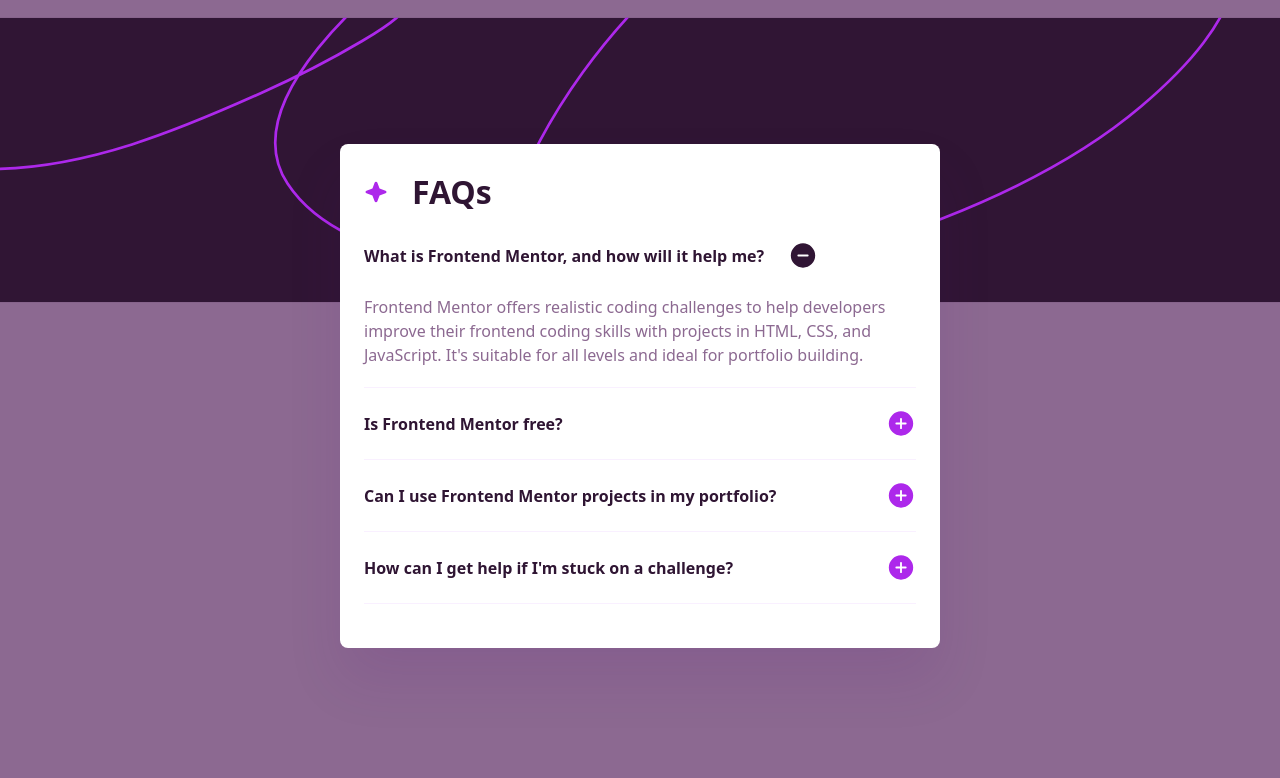
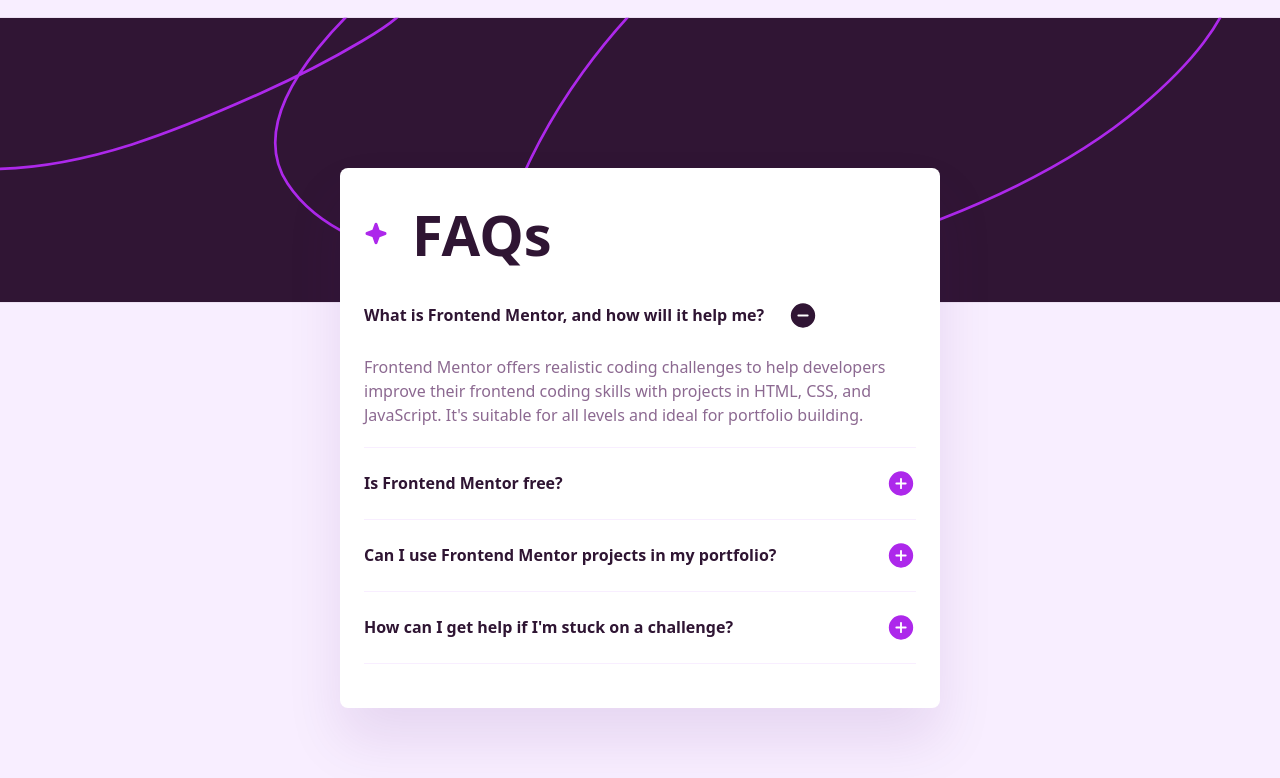
Before and after one commit to Krymancer/faq-accordion, a Next.js app: page / in a window 1280 px wide. Shown: the top 778 px of the page. Built offline with nearby package versions, Linux system fonts and the light colour scheme.

Commit message:
fix: desktop font size

```diff
--- a/src/app/page.tsx
+++ b/src/app/page.tsx
@@ -21,7 +21,7 @@
 
 export default function Home() {
   return (
-    <main className='min-h-screen flex bg-grayish-purple relative'>
+    <main className='min-h-screen flex bg-light-pink relative'>
       <div className='w-full border-none'>
         <div className="w-full h-[232px] relative block sm:hidden">
           <Image src={BacgroundMobile} alt="background pattern" fill />
@@ -30,11 +30,11 @@
           <Image src={BacgroundDesktop} alt="background pattern" fill />
         </div>
       </div>
-      <div className='absolute px-6 top-36 w-full'>
+      <div className='absolute px-6 top-[142.5px] sm:top-[167.5px] w-full'>
         <div className='p-6 flex flex-col items-start gap-6 self-stretch rounded-lg bg-white shadow-default w-full text-dark-purple max-w-[600px] mx-auto'>
           <div className='flex items-center gap-6'>
             <Image src={IconStar} alt="icon star" height={24} width={24} />
-            <h1 className='text-[32px] font-bold'>FAQs</h1>
+            <h1 className='text-[32px] sm:text-[56px] font-bold'>FAQs</h1>
           </div>
           <div className='flex items-center gap-6'>
             <h2 className='font-semibold'>What is Frontend Mentor, and how will it help me?</h2>
--- a/tailwind.config.ts
+++ b/tailwind.config.ts
@@ -15,7 +15,7 @@
     colors: {
       'white': 'hsl(0, 0%, 100%)',
       'pink': '#AD28EB',
-      'light-pink': 'hsl(275, 100%, 97%)',
+      'light-pink': '#F8EEFF',
       'grayish-purple': 'hsl(292, 16%, 49%)',
       'dark-purple': 'hsl(292, 42%, 14%)',
     },
```
